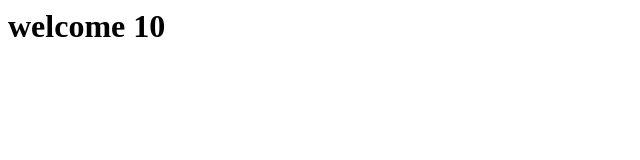
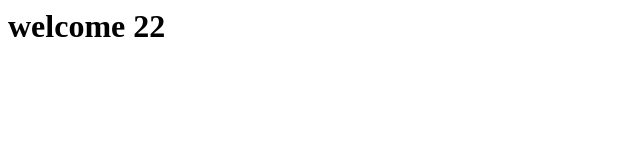
Before and after one commit to AmrishNarayan/FirstProject, a plain HTML site: page index.html in a window 1280 px wide. Shown: the full height of the page, 0-640 px from the left. Drawn offline with Linux system fonts and the light colour scheme.

```diff
--- a/index.html
+++ b/index.html
@@ -1 +1 @@
-<h1>welcome 10</h1>
+<h1>welcome 22</h1>
```
